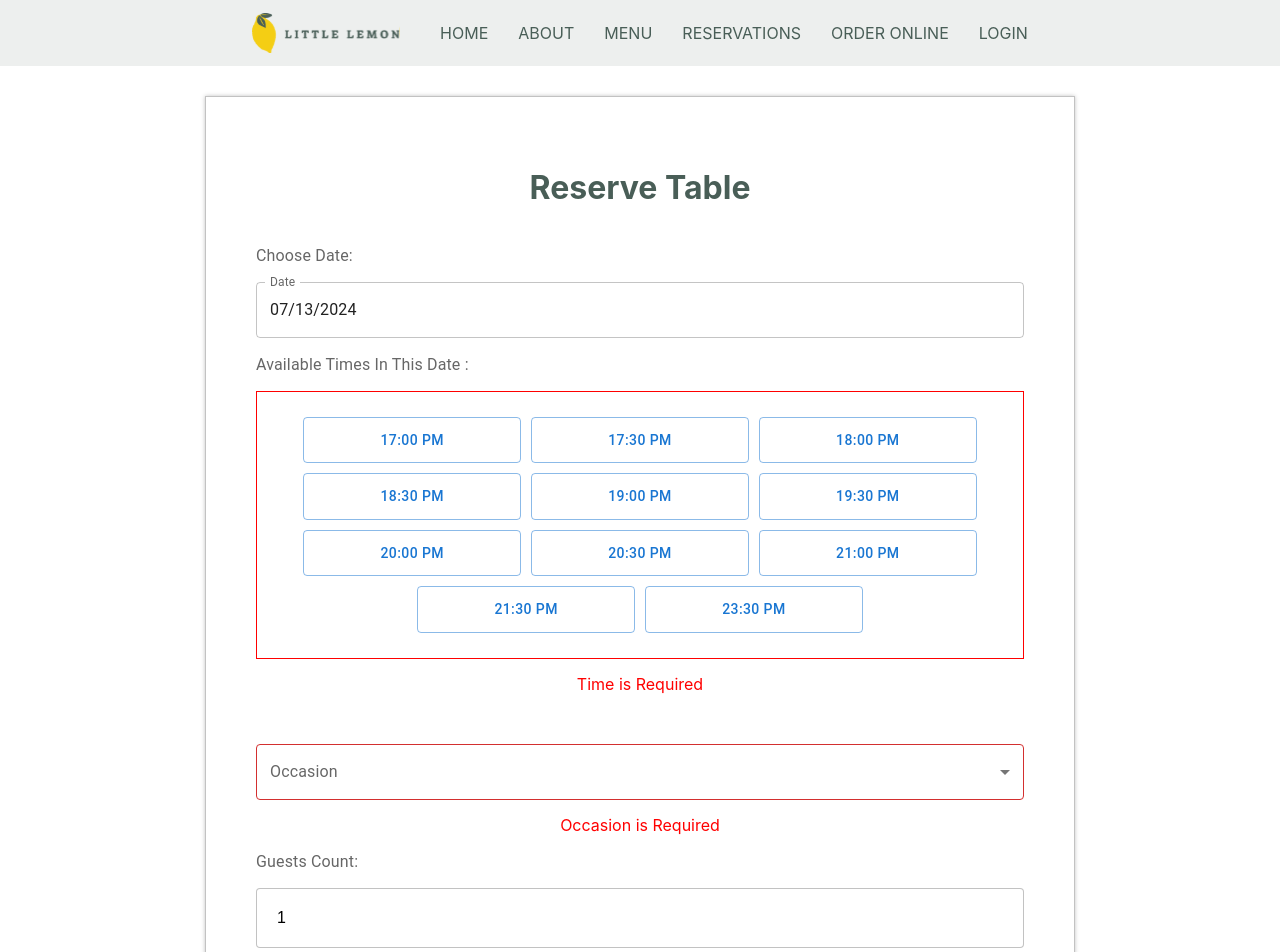
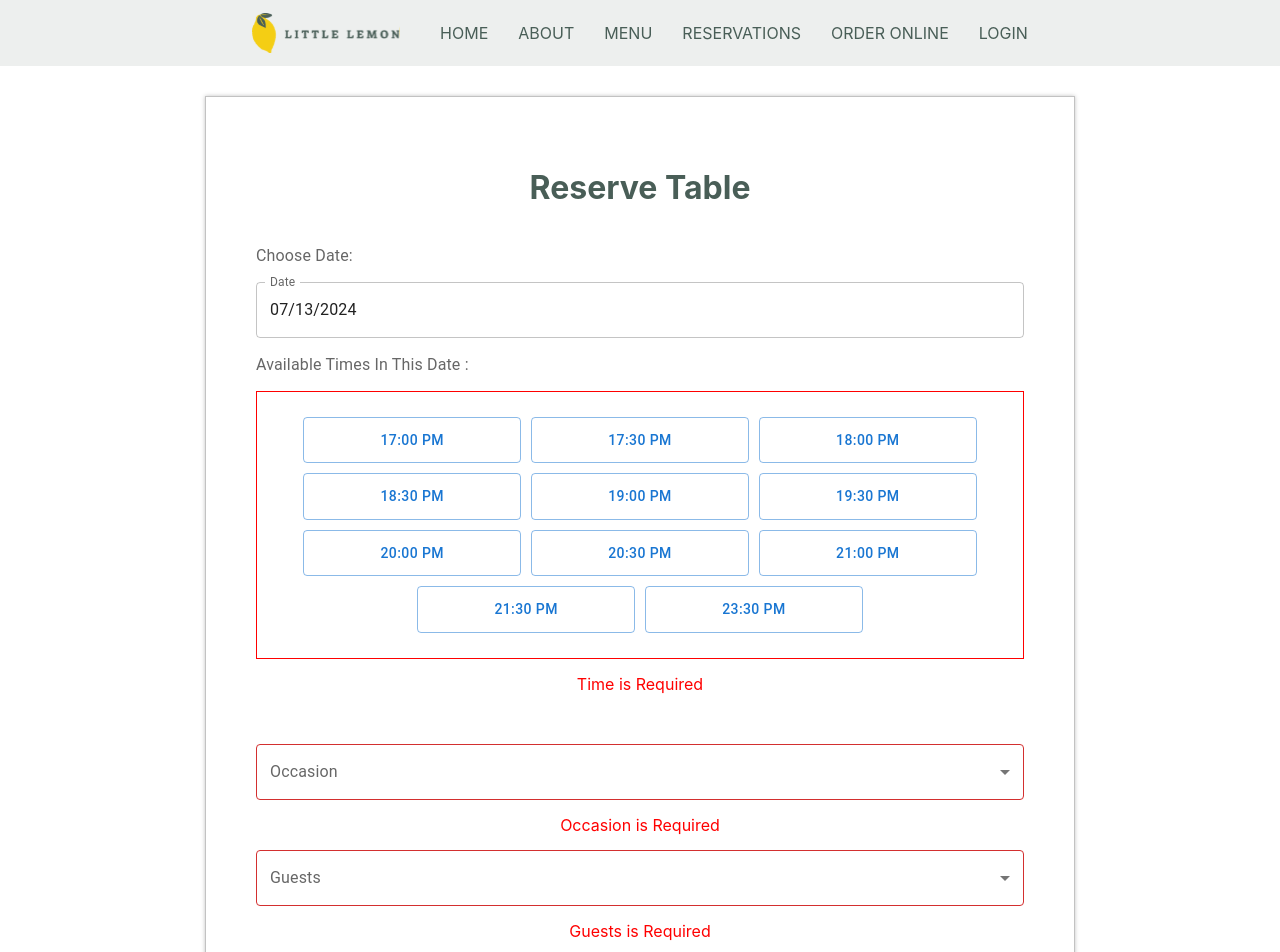
Before and after one commit to sara-kamel/little-lemon-react, a React (Create React App) app: page /reserve-table in a window 1280 px wide. Shown: the top 952 px of the page. Built offline with nearby package versions, Linux system fonts and the light colour scheme.

Commit message:
Update guests field

```diff
--- a/src/component/booking-page/index.js
+++ b/src/component/booking-page/index.js
@@ -9,23 +9,30 @@ import {
   FormControl,
   InputLabel,
   Button,
-  Stack,
-  Typography
+  Stack
 } from '@mui/material'
 import { DatePicker } from '@mui/x-date-pickers/DatePicker'
 import { MenuItem } from '@mui/material'
 import '../booking-page/styles.css'
+
+let guestsNumber = []
+for (let i = 1; i <= 50; i++) {
+  guestsNumber.push(`${i}`)
+}
 
 export default function BookingForm ({ availableTimes, dispatch, onSubmit }) {
   const navigate = useNavigate()
   const [date, setDate] = useState(dayjs())
   const [time, setTime] = useState('')
   const [occasion, setOccasion] = useState('')
-  const [guests, setGuests] = useState(1)
+  const [guests, setGuests] = useState('')
   const today = dayjs()
 
   let bookingData = []
 
+  const errorMessage = message => {
+    return <span style={{ color: 'red', textAlign: 'center' }}>{message}</span>
+  }
   return (
     <>
       <Box display='flex' flexDirection='column' gap={3} alignItems='center'>
@@ -71,18 +78,13 @@ export default function BookingForm ({ availableTimes, dispatch, onSubmit }) {
               </Button>
             ))}
           </Stack>
-          {!time && (
-            <span style={{ color: 'red', textAlign: 'center' }}>
-              Time is Required
-            </span>
-          )}{' '}
+          {!time && errorMessage('Time is Required')}
           <br />
           <FormControl fullWidth>
-            <InputLabel id='demo-simple-select-label'>Occasion</InputLabel>
+            <InputLabel id='occasion'>Occasion</InputLabel>
             <Select
-              name='occasion'
-              labelId='demo-simple-select-label'
-              id='demo-simple-select'
+              labelId='occasion'
+              // id='demo-simple-select'
               value={occasion}
               label='Occasion'
               onChange={e => setOccasion(e.target.value)}
@@ -92,25 +94,27 @@ export default function BookingForm ({ availableTimes, dispatch, onSubmit }) {
               <MenuItem value='Anniversary'>Anniversary</MenuItem>
             </Select>
           </FormControl>
-          {!occasion && (
-            <span style={{ color: 'red', textAlign: 'center' }}>
-              Occasion is Required
-            </span>
-          )}
-          <InputLabel>Guests Count:</InputLabel>
-          <input
-            className='guests-field'
-            type='number'
-            value={guests}
-            min={1}
-            max={10}
-            placeholder='Number of guests'
-            onChange={e => {
-              setGuests(e.target.value)
-            }}
-          />
+          {!occasion && errorMessage('Occasion is Required')}
+          <FormControl fullWidth>
+            <InputLabel id='guests'>Guests</InputLabel>
+            <Select
+              labelId='guests'
+              value={guests}
+              label='guests'
+              onChange={e => setGuests(e.target.value)}
+              error={!guests ? true : false}
+            >
+              {guestsNumber.map(num => (
+                <MenuItem key={num} value={num}>
+                  {num}
+                </MenuItem>
+              ))}
+            </Select>
+          </FormControl>
+          {!guests && errorMessage('Guests is Required')}
           <Button
             type='submit'
+            aria-label='Submit'
             variant='contained'
             disabled={date && time && occasion && guests ? false : true}
             onClick={() => {
--- a/src/component/header/index.js
+++ b/src/component/header/index.js
@@ -3,7 +3,7 @@ import Logo from '../../icons_assets/Logo.svg'
 import '../header/styles.css'
 export default function Header () {
   return (
-    <header className='header'>
+    <header className='header' role="navigation">
       <img src={Logo} alt='little lemon logo' />
       <nav>
         <ul>
```
Also changed, not shown: 1 other file (tests, documents, lock files or other folders).
